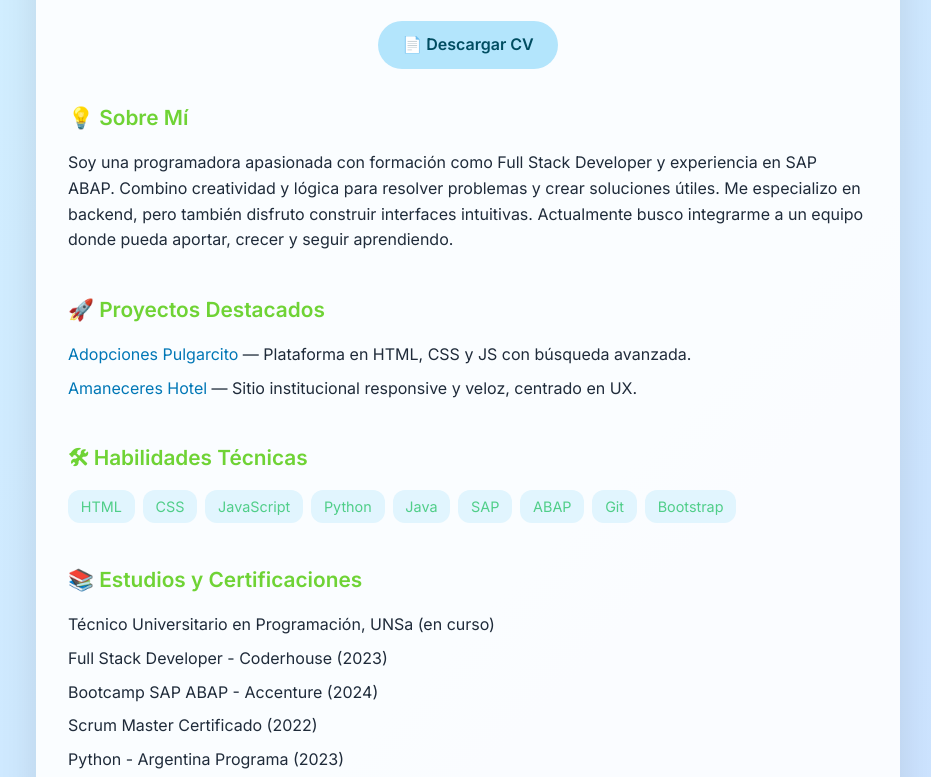
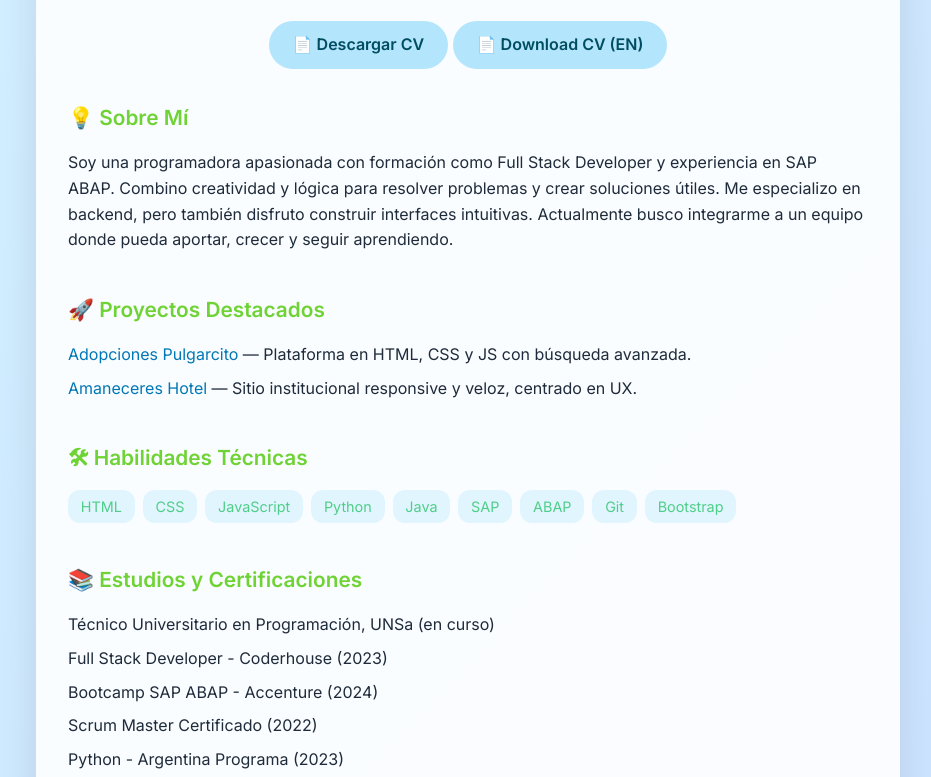
Before and after one commit to natimiranda28/NATISCV, a plain HTML site: page index.html in a window 1280 px wide. Shown: the part 192-969 px from the top of the page, without its empty margins (172-1103 px from the left). Drawn offline with Linux system fonts and the light colour scheme.

Commit message:
added pdf

```diff
--- a/index.html
+++ b/index.html
@@ -13,7 +13,8 @@
     <header>
       <h1>Maria Natalia Miranda</h1>
       <h2>Desarrolladora Full Stack & Programadora ABAP</h2>
-      <a href="tu_cv.pdf" class="btn-cv" download>📄 Descargar CV</a>
+      <a href="../media/CV OFICIAL COMPLETO.pdf" class="btn-cv" download>📄 Descargar CV</a>
+      <a href="../NATISCV/media/CV EN INGLES COMPLETO.pdf" class="btn-cv" download>📄 Download CV (EN)</a>
     </header>
 
     <section class="sobre-mi">
```
Also changed, not shown: 2 other files.
